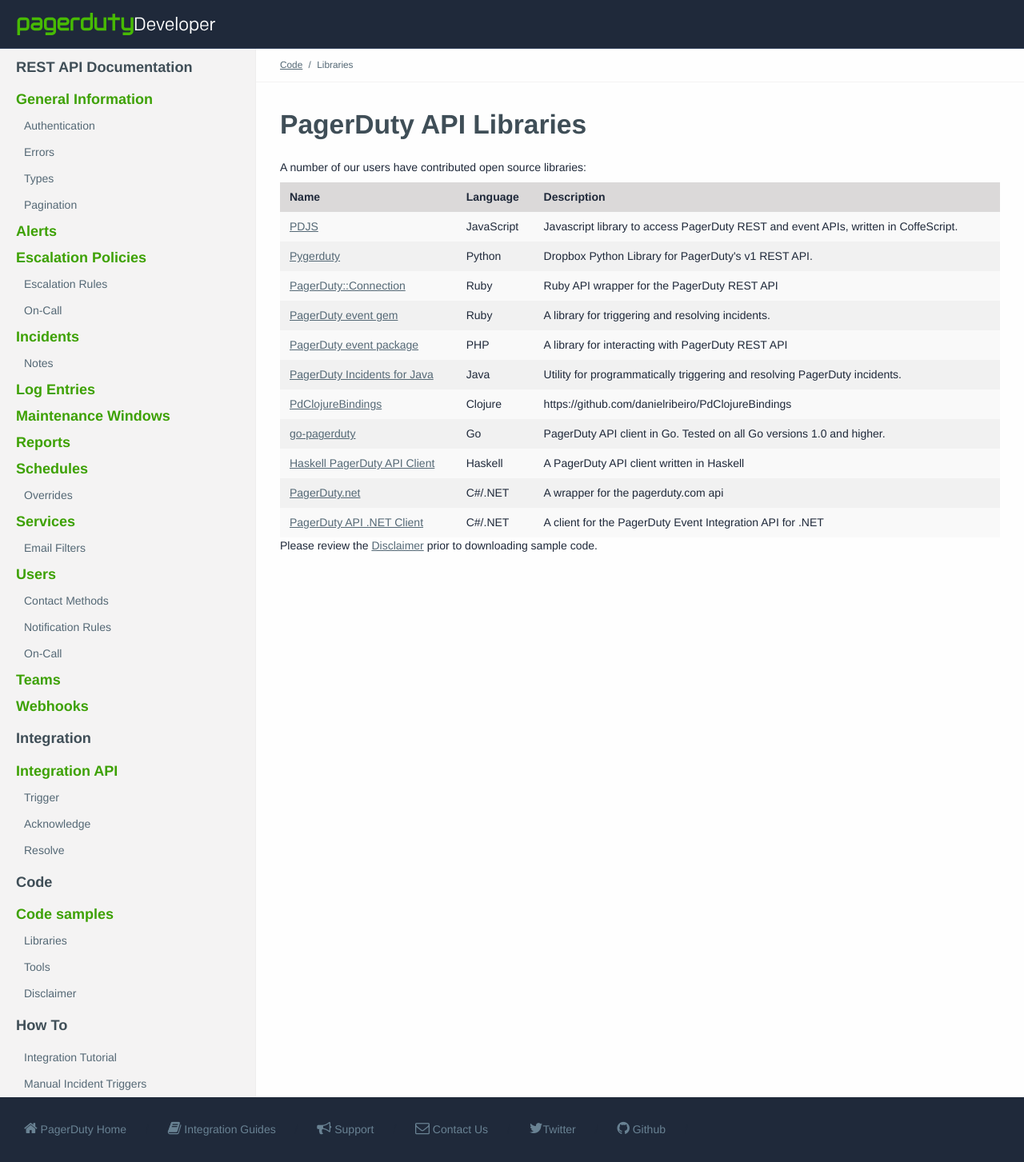
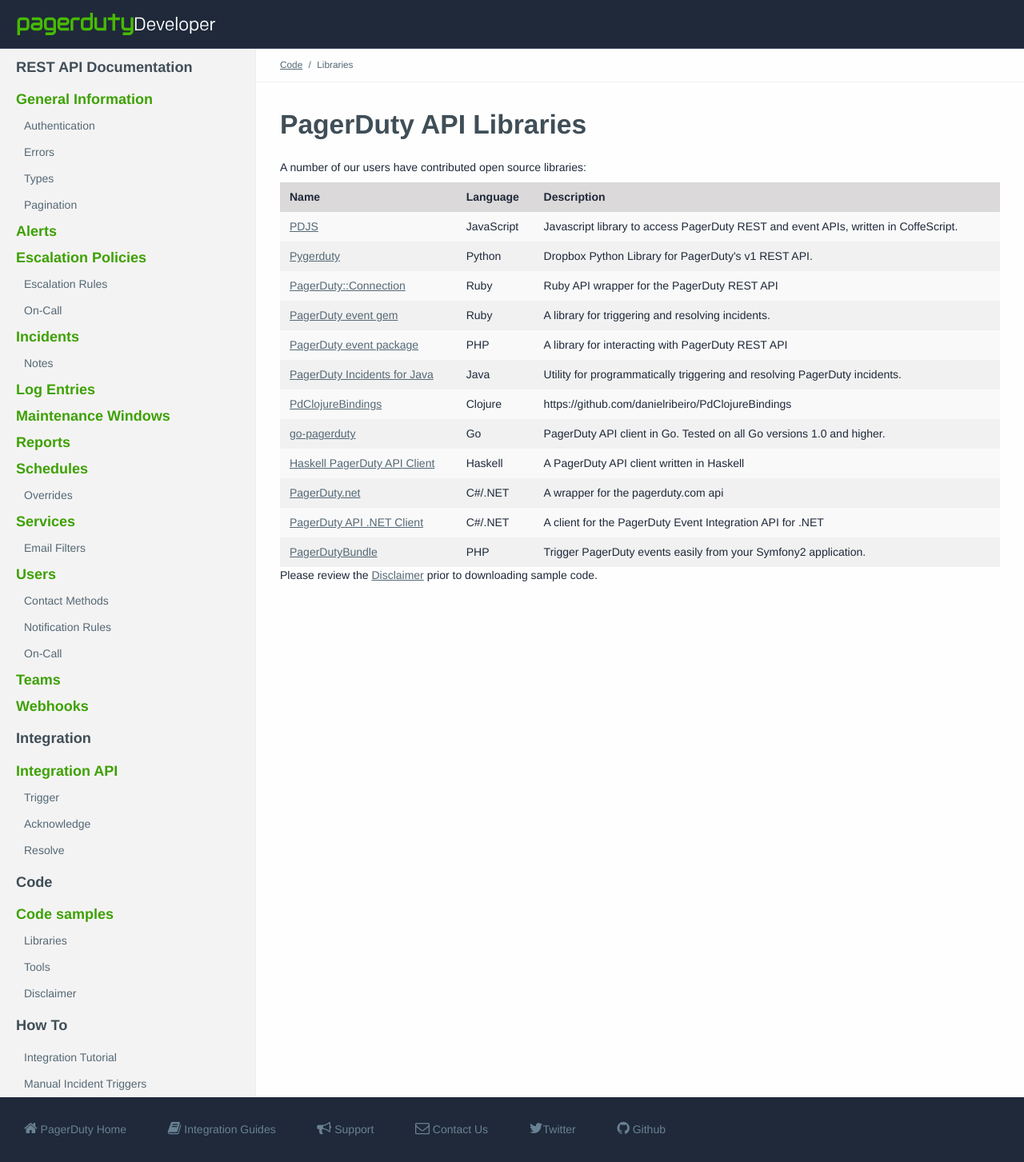
Before and after one commit to h4dz/devdocs, a Jekyll site: the page built from source/documentation/code/libraries.html, in a window 1280 px wide. Shown: the whole page at 80% size. Built offline with Jekyll 4.4.1, drawn with Linux system fonts in a browser that asks for light colours; some web fonts are replaced.

Commit message:
Add Symphony2 lib

```diff
--- a/source/_data/libraries.yml
+++ b/source/_data/libraries.yml
@@ -52,3 +52,8 @@
   url: https://www.nuget.org/packages/PagerDutyAPI/
   language: C#/.NET
   description: "A client for the PagerDuty Event Integration API for .NET"
+
+- name: PagerDutyBundle
+  url: https://github.com/lafourchette/PagerDutyBundle
+  language: PHP
+  description: "Trigger PagerDuty events easily from your Symfony2 application."
```
